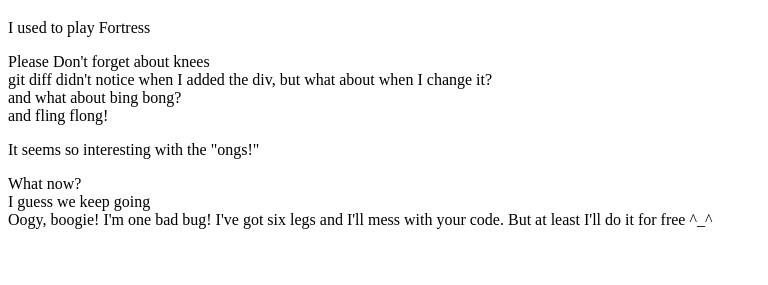
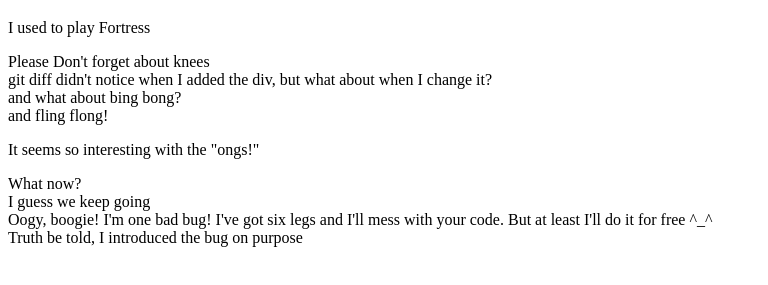
Before and after one commit to CoderDan1983/october2021, a website: page index.html in a window 1280 px wide. Shown: the part 61-346 px from the top of the page, without its empty margins (0-768 px from the left). Drawn offline with Linux system fonts and the light colour scheme.

Commit message:
walking away

```diff
--- a/index.html
+++ b/index.html
@@ -18,5 +18,6 @@
 		<div>I guess we keep going</div>
 
 		<div>Oogy, boogie!  I'm one bad bug!  I've got six legs and I'll mess with your code.  But at least I'll do it for free ^_^ </div>
+		<div>Truth be told, I introduced the bug on purpose</div>
 	</body>
 </html>
```
